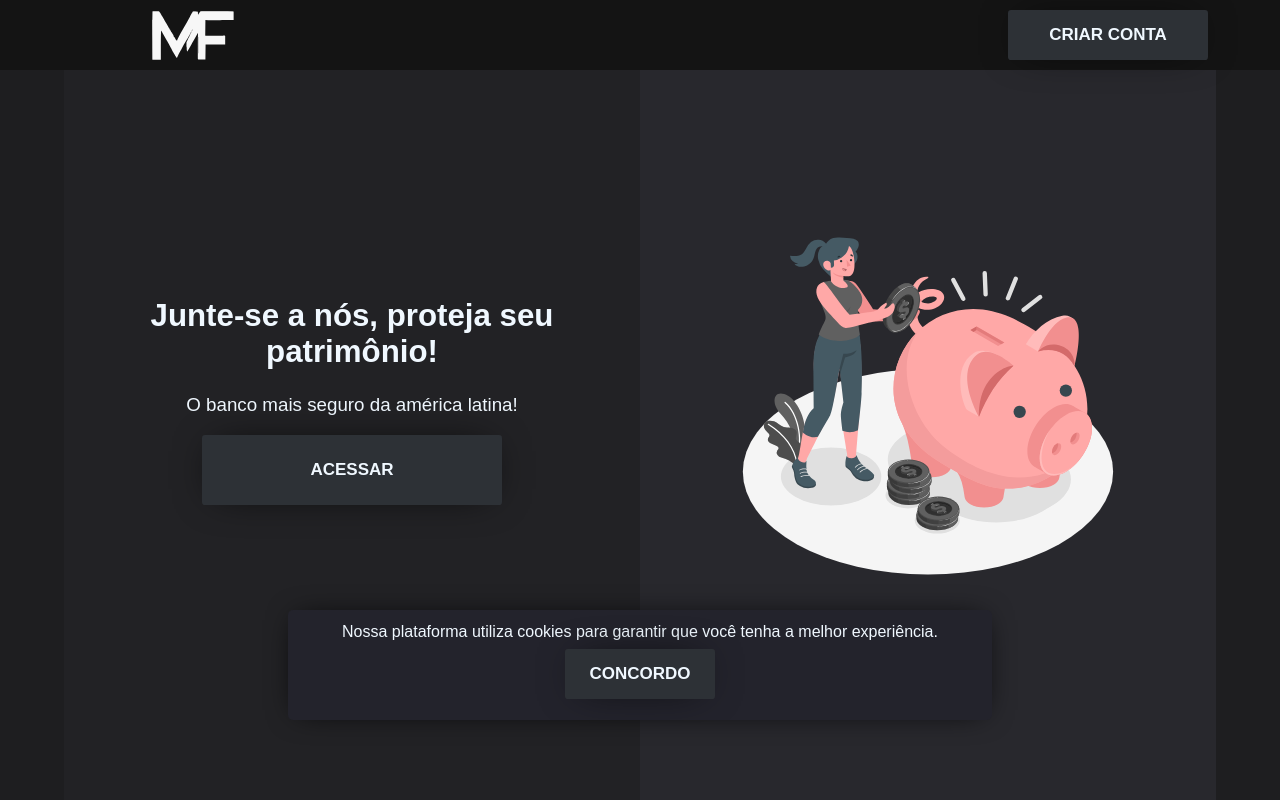
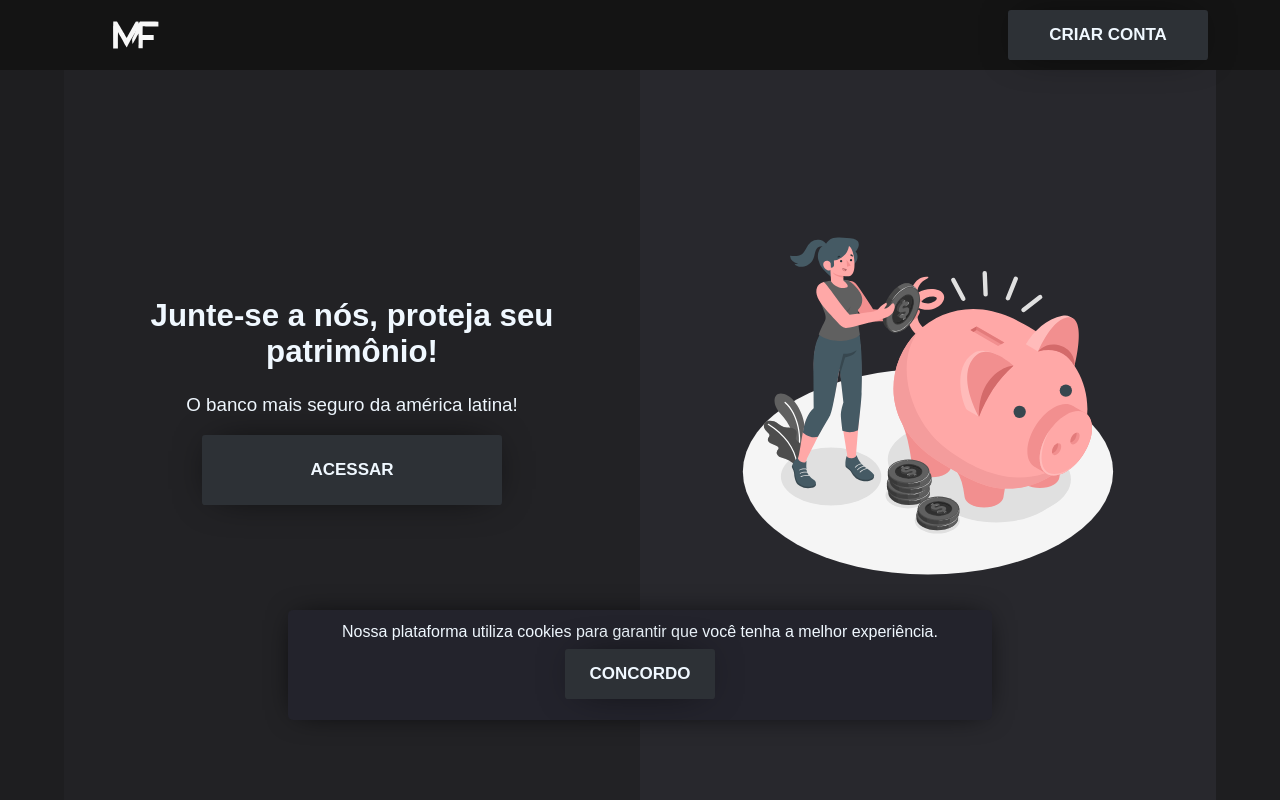
Before and after one commit to FabricioSobrinho/MF-Bank, a React (Vite) app: page / in a window 1280 px wide. Built offline with nearby package versions, Linux system fonts and the light colour scheme.

Commit message:
Refactor: re-sized logo image

```diff
--- a/src/Styles/LoggedNavBar.module.css
+++ b/src/Styles/LoggedNavBar.module.css
@@ -23,10 +23,12 @@
   line-height: normal;
 
   width: 30%;
+  height: 100%;
 
   text-decoration: none;
 }
 
 .mainLoggedNavBar > a img {
-  width: 75%;
+  width: 35%;
+
 }
--- a/src/Styles/NavBar.module.css
+++ b/src/Styles/NavBar.module.css
@@ -30,7 +30,7 @@
   align-items: center;
 }
 .leftNavBar > a img {
-  width: 45%;
+  width: 25%;
 }
 .rightNavBar {
   justify-content: flex-end;
```
